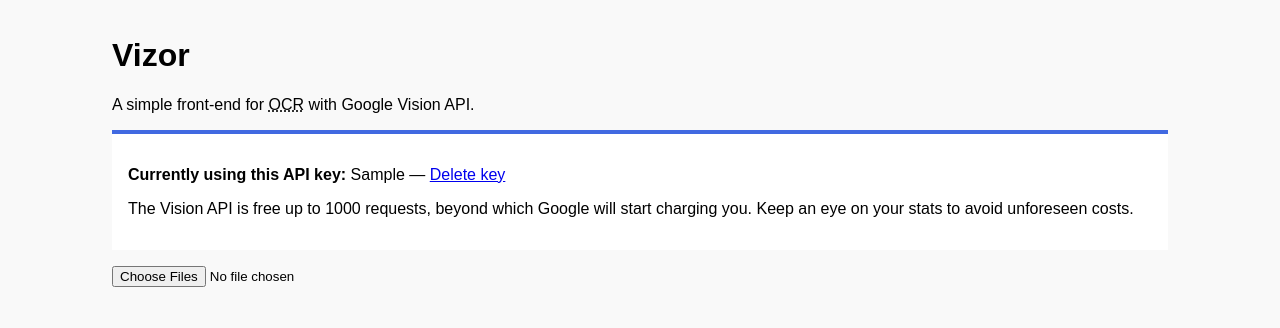
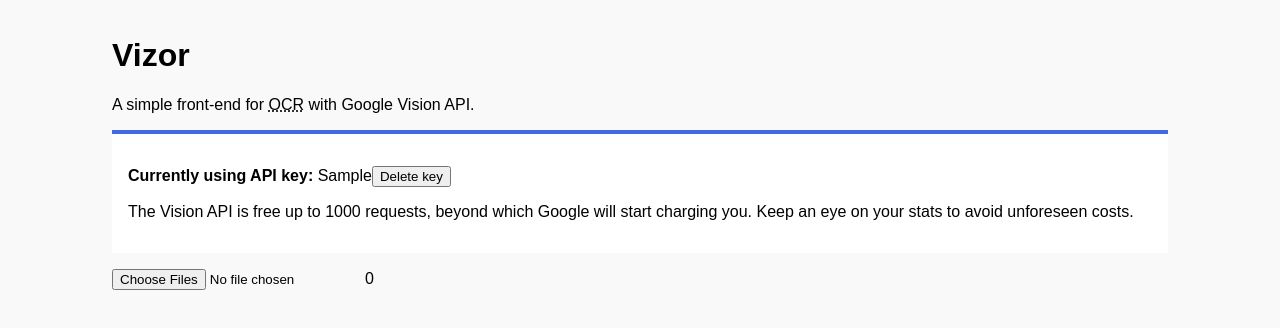
Before and after one commit to llll-org/vizor, a React (Vite) app: page / in a window 1280 px wide. Both pictures are taken after typing "Sample" into the empty fields and a click on the button "OK". Shown: the top 328 px of the page. Built offline with nearby package versions, Linux system fonts and the light colour scheme.

Commit message:
Use react hooks throughout

```diff
--- a/src/components/ApiKey.js
+++ b/src/components/ApiKey.js
@@ -1,49 +1,34 @@
-import React from 'react';
+import React, { useState, useCallback } from 'react';
 
 import './ApiKey.css';
 
-class ApiKey extends React.Component {
-	constructor(props) {
-		super(props);
-		this.handleSubmit = this.handleSubmit.bind(this);
-		this.handleChange = this.handleChange.bind(this);
-		this.removeKey = this.removeKey.bind(this);
-		this.state = {
-			key: ''
-		};
-	}
+const ApiKey = props => {
+	let [key, setKey] = useState('');
 
-	handleSubmit(e) {
-		this.props.onSetKey(this.state.key);
+	let handleChange = useCallback(e => setKey(e.target.value.trim()), []);
+
+	let handleSubmit = useCallback(
+		e => {
+			props.onSetKey(key);
 			e.preventDefault();
-	}
+		},
+		[props.onSetKey, key]
+	);
 
-	removeKey(e) {
-		this.props.onRemoveKey();
-		e.preventDefault();
-	}
-
-	handleChange(e) {
-		this.setState({
-			key: e.target.value.trim()
-		});
-	}
-
-	render() {
-		let { api_key } = this.props;
+	let { api_key } = props;
 	return (
 		<div className="apikey">
 			{api_key ? (
 				<React.Fragment>
 					<p>
-							<strong>Currently using this API key:</strong> <span>{api_key}</span> —{' '}
-							<a href="#" onClick={this.removeKey}>
+						<strong>Currently using API key:</strong> <span>{api_key}</span>
+						<button type="button" onClick={props.onRemoveKey}>
 							Delete key
-							</a>
+						</button>
 					</p>
 					<p>
-							The Vision API is free up to 1000 requests, beyond which Google will
-							start charging you. Keep an eye on your stats to avoid unforeseen costs.
+						The Vision API is free up to 1000 requests, beyond which Google will start
+						charging you. Keep an eye on your stats to avoid unforeseen costs.
 					</p>
 				</React.Fragment>
 			) : (
@@ -68,27 +53,25 @@
 						</a>{' '}
 						to use Vizor.
 					</p>
-						<form onSubmit={this.handleSubmit}>
+					<form onSubmit={handleSubmit}>
 						<label>
-								Enter Key:{' '}
-								<input
-									type="text"
-									value={this.state.key}
-									onChange={this.handleChange}
-								/>
+							Enter Key: <input type="text" value={key} onChange={handleChange} />
 						</label>
 						<button type="submit">OK</button>
 						<p>
-								<strong>Privacy:</strong> Your API key will be stored in your
-								browser's local storage, for convenience. It will <em>not</em> be
-								sent to any server, except API calls to Google.
+							<strong>Privacy:</strong> Your API key will be stored in your browser's
+							local storage, for convenience. It will <em>not</em> be sent to any
+							server, except API calls to Google.
 						</p>
 					</form>
 				</React.Fragment>
 			)}
 		</div>
 	);
-	}
-}
+};
+
+ApiKey.defaultProps = {
+	removeKey: () => {}
+};
 
 export default ApiKey;
--- a/src/components/App.js
+++ b/src/components/App.js
@@ -1,41 +1,25 @@
-import React from 'react';
+import React, { useState, useEffect, useCallback } from 'react';
 
 import ApiKey from './ApiKey';
 import ImageSubmitter from './ImageSubmitter';
 
 const LS_KEY = 'vizor.google_api_key';
 
-class App extends React.Component {
-	constructor(props) {
-		super(props);
-		this.setKey = this.setKey.bind(this);
-		this.removeKey = this.removeKey.bind(this);
-		this.state = {
-			key: window.localStorage.getItem(LS_KEY)
-		};
-	}
-
-	setKey(key) {
-		this.setState({ key }, () => {
-			window.localStorage.setItem(LS_KEY, this.state.key);
-		});
-	}
-
-	removeKey() {
-		this.setState({ key: null }, () => {
+const App = props => {
+	let [key, setKey] = useState(window.localStorage.getItem(LS_KEY));
+	useEffect(() => {
+		if (key) {
+			window.localStorage.setItem(LS_KEY, key);
+		} else {
 			window.localStorage.removeItem(LS_KEY);
-		});
-	}
-
-	render() {
-		let { key } = this.state;
-		return (
-			<div className="container">
-				<ApiKey onSetKey={this.setKey} onRemoveKey={this.removeKey} api_key={key} />
-				{key && <ImageSubmitter api_key={key} />}
-			</div>
-		);
-	}
-}
+		}
+	}, [key]);
+	return (
+		<div className="container">
+			<ApiKey onSetKey={key => setKey(key)} onRemoveKey={() => setKey(null)} api_key={key} />
+			{key && <ImageSubmitter api_key={key} />}
+		</div>
+	);
+};
 
 export default App;
--- a/src/components/ImageSubmitter.js
+++ b/src/components/ImageSubmitter.js
@@ -51,7 +51,7 @@
 		<div className="image-submitter">
 			<input type="file" onChange={handleChange} multiple />
 
-			{results && results.length > 0 && (
+			{results.length && (
 				<TextOutput
 					text={results.map(r => r.responses[0].fullTextAnnotation.text).join('\n')}
 				/>
```
Lines whose indentation alone changed are shown as unchanged.
